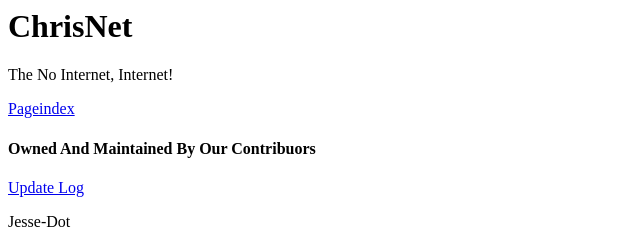
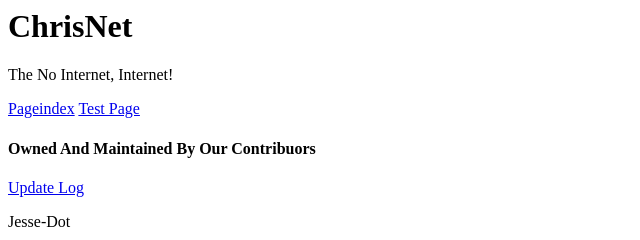
Before and after one commit to jesse-dot/ChrisNet, a plain HTML site: page index.html in a window 1280 px wide. Shown: the full height of the page, 0-640 px from the left. Drawn offline with Linux system fonts and the light colour scheme.

Commit message:
Update index.html

```diff
--- a/index.html
+++ b/index.html
@@ -2,7 +2,7 @@
 <p> The  No Internet, Internet! </p>
 
 <a href=pageindex.html> Pageindex</a>
-
+<a href=test.html>Test Page</a>
 <h4> Owned And Maintained By Our Contribuors</h4>
 
 <a href=updatelog.html> Update Log</a>
```
